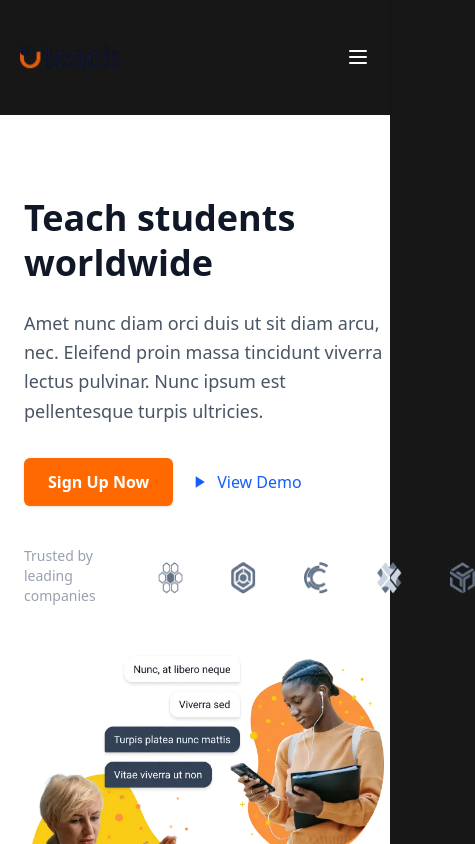
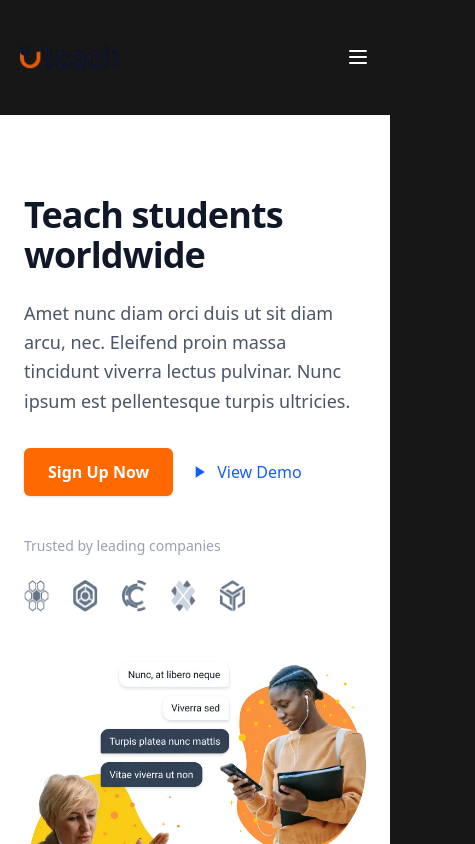
Before and after one commit to Kelwinpin/UTeach, a Next.js app: page / in a window 390 px wide. Shown: the top 844 px of the page, 475 px wide, since content can reach past the window. Built offline with nearby package versions, Linux system fonts and the light colour scheme.

Commit message:
fix mobile responsive

```diff
--- a/src/components/Hero/index.jsx
+++ b/src/components/Hero/index.jsx
@@ -6,13 +6,13 @@ export default function Hero() {
         <section className="w-full px-6 py-20 md:py-32 bg-white">
             <div className="max-w-7xl mx-auto grid md:grid-cols-2 gap-12 items-center">
                 <div className="text-left">
-                    <h1 className="text-4xl md:text-5xl font-extrabold text-gray-900 leading-tight">
-                        <span className="relative inline-block">
-                            <span className="text-orange-500 absolute -bottom-1 left-0 w-full h-2 bg-orange-300 z-[-1] rotate-[-2deg]" />
-                            Teach
-                        </span>{" "}
-                        students worldwide
-                    </h1>
+                    <h2 className="text-4xl font-bold tracking-tight text-gray-900 sm:text-5xl">
+                        Teach
+                        students
+                    </h2>
+                    <span className="text-4xl font-bold tracking-tight text-gray-900 sm:text-5xl w-30">
+                        worldwide
+                    </span>
 
                     <p className="mt-6 text-gray-600 text-lg leading-relaxed">
                         Amet nunc diam orci duis ut sit diam arcu, nec. Eleifend proin massa tincidunt viverra lectus pulvinar. Nunc ipsum est pellentesque turpis ultricies.
@@ -30,11 +30,11 @@ export default function Hero() {
                         </Link>
                     </div>
 
-                    <div className="mt-10 text-gray-400 text-sm flex items-center gap-12">
-                        <span className="whitespace-break-spaces w-30">
+                    <div className="mt-10 text-gray-400 text-sm flex md:items-center items-baseline md:gap-12 md:flex-row flex-col">
+                        <span className="md:whitespace-break-spaces md:w-30">
                             Trusted by leading companies
                         </span>
-                        <div className="flex gap-12 mt-1">
+                        <div className="flex md:gap-12 gap-6 md:mt-1 mt-6">
                             <Image src="/images/icon1.webp" alt="Logo 1" width={25} height={31} />
                             <Image src="/images/icon2.webp" alt="Logo 2" width={25} height={31} />
                             <Image src="/images/icon3.webp" alt="Logo 3" width={25} height={31} />
@@ -44,7 +44,6 @@ export default function Hero() {
                     </div>
                 </div>
 
-                {/* Right image area */}
                 <div className="relative z-10 flex items-center justify-center">
                     <Image src="/images/hero.webp" alt="Hero Image" width={624} height={544} />
                 </div>
```
